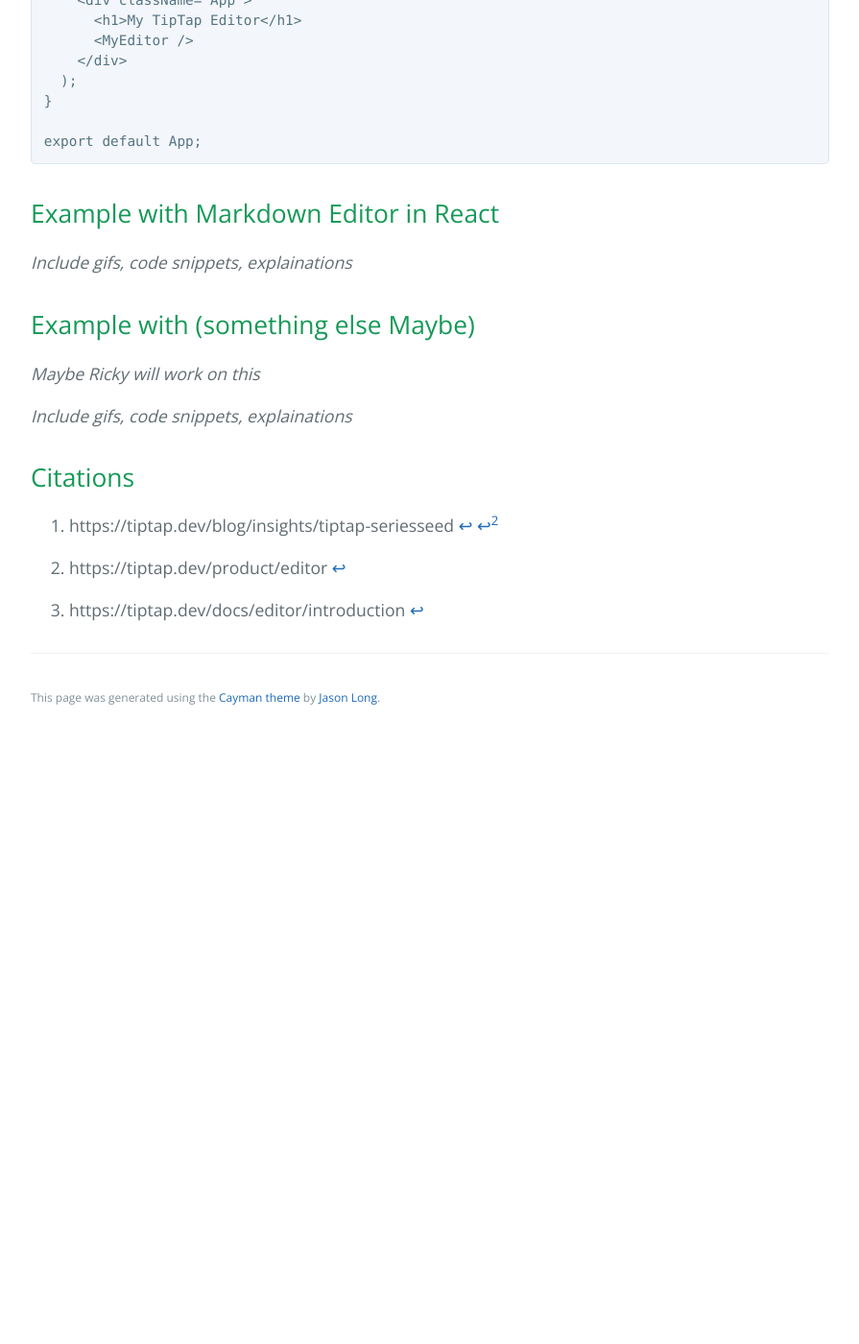
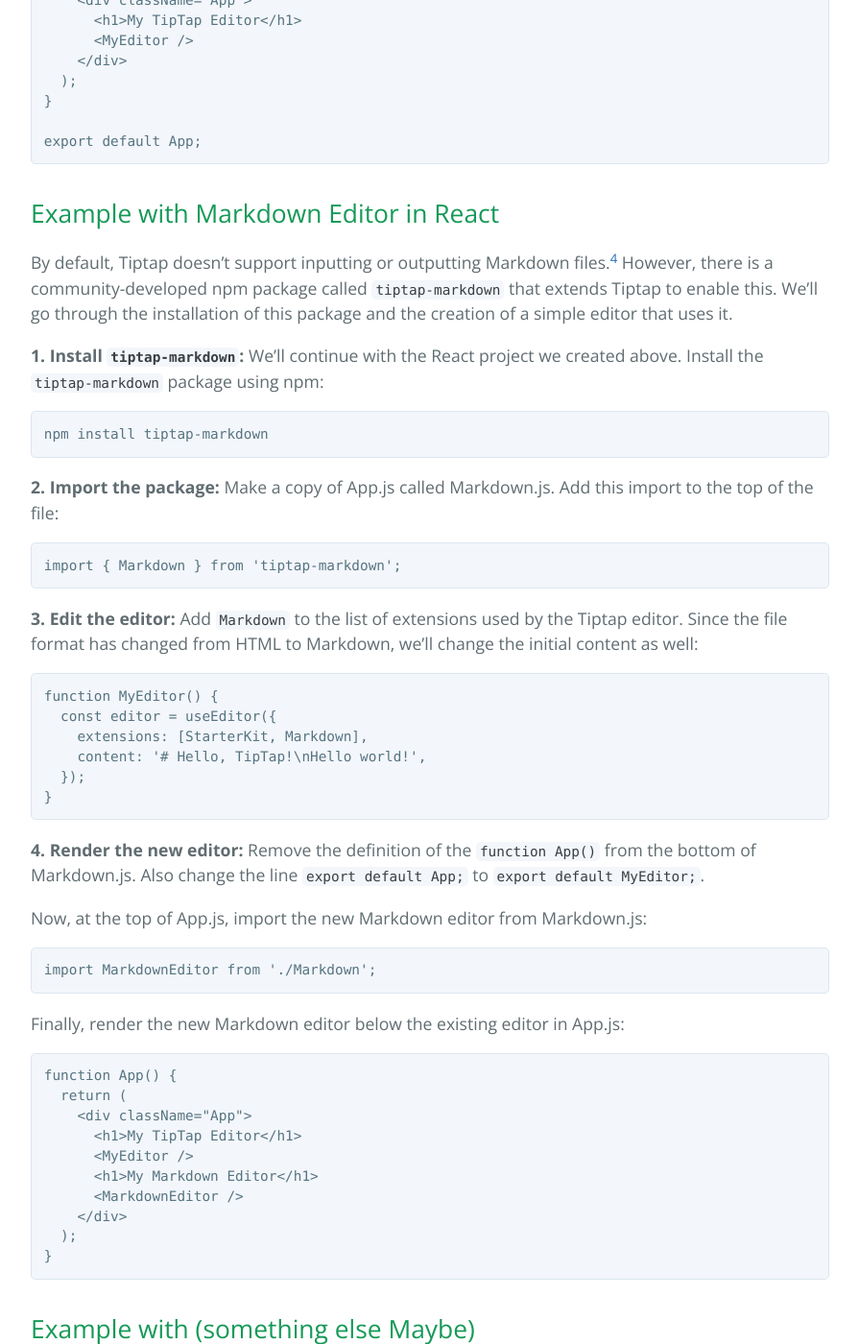
Before and after one commit to learning-software-engineering/learning-software-engineering.github.io, a Jekyll site: the page built from Topics/Tech_Stacks/Tiptap/Tiptap.md, in a window 1280 px wide and 1400 px high, scrolled down 2721 px. Shown: the whole window at 96% size, without its empty margins (192-1087 px from the left). Built offline with Jekyll 4.4.1, drawn with Linux system fonts in a browser that asks for light colours; our own code applies the rules of GitHub Pages for plain Markdown files; before the commit the page ends 3490 px from its top, so only the background shows below that; some of the changed text lies outside the part shown.

Commit message:
Markdown section

````diff
--- a/Topics/Tech_Stacks/Tiptap/Tiptap.md
+++ b/Topics/Tech_Stacks/Tiptap/Tiptap.md
@@ -88,8 +88,53 @@
 ```
 
 ## Example with Markdown Editor in React
-_Include gifs, code snippets, explainations_
 
+By default, Tiptap doesn't support inputting or outputting Markdown files.[^4] However, there is a community-developed npm package called `tiptap-markdown` that extends Tiptap to enable this. We'll go through the installation of this package and the creation of a simple editor that uses it.
+
+**1. Install `tiptap-markdown`:**
+We'll continue with the React project we created above. Install the `tiptap-markdown` package using npm:
+```
+npm install tiptap-markdown
+```
+
+**2. Import the package:**
+Make a copy of App.js called Markdown.js. Add this import to the top of the file:
+```
+import { Markdown } from 'tiptap-markdown';
+```
+
+**3. Edit the editor:**
+Add `Markdown` to the list of extensions used by the Tiptap editor. Since the file format has changed from HTML to Markdown, we'll change the initial content as well:
+```
+function MyEditor() {
+  const editor = useEditor({
+    extensions: [StarterKit, Markdown],
+    content: '# Hello, TipTap!\nHello world!',
+  });
+}
+```
+
+**4. Render the new editor:**
+Remove the definition of the `function App()` from the bottom of Markdown.js. Also change the line `export default App;` to `export default MyEditor;`.
+
+Now, at the top of App.js, import the new Markdown editor from Markdown.js:
+```
+import MarkdownEditor from './Markdown';
+```
+
+Finally, render the new Markdown editor below the existing editor in App.js:
+```
+function App() {
+  return (
+    <div className="App">
+      <h1>My TipTap Editor</h1>
+      <MyEditor />
+      <h1>My Markdown Editor</h1>
+      <MarkdownEditor />
+    </div>
+  );
+}
+```
 
 ## Example with (something else Maybe)
 _Maybe Ricky will work on this_
@@ -101,3 +146,4 @@
 [^1]: https://tiptap.dev/blog/insights/tiptap-seriesseed
 [^2]: https://tiptap.dev/product/editor
 [^3]: https://tiptap.dev/docs/editor/introduction
+[^4]: https://tiptap.dev/docs/editor/guide/output#not-an-option-markdown
````
